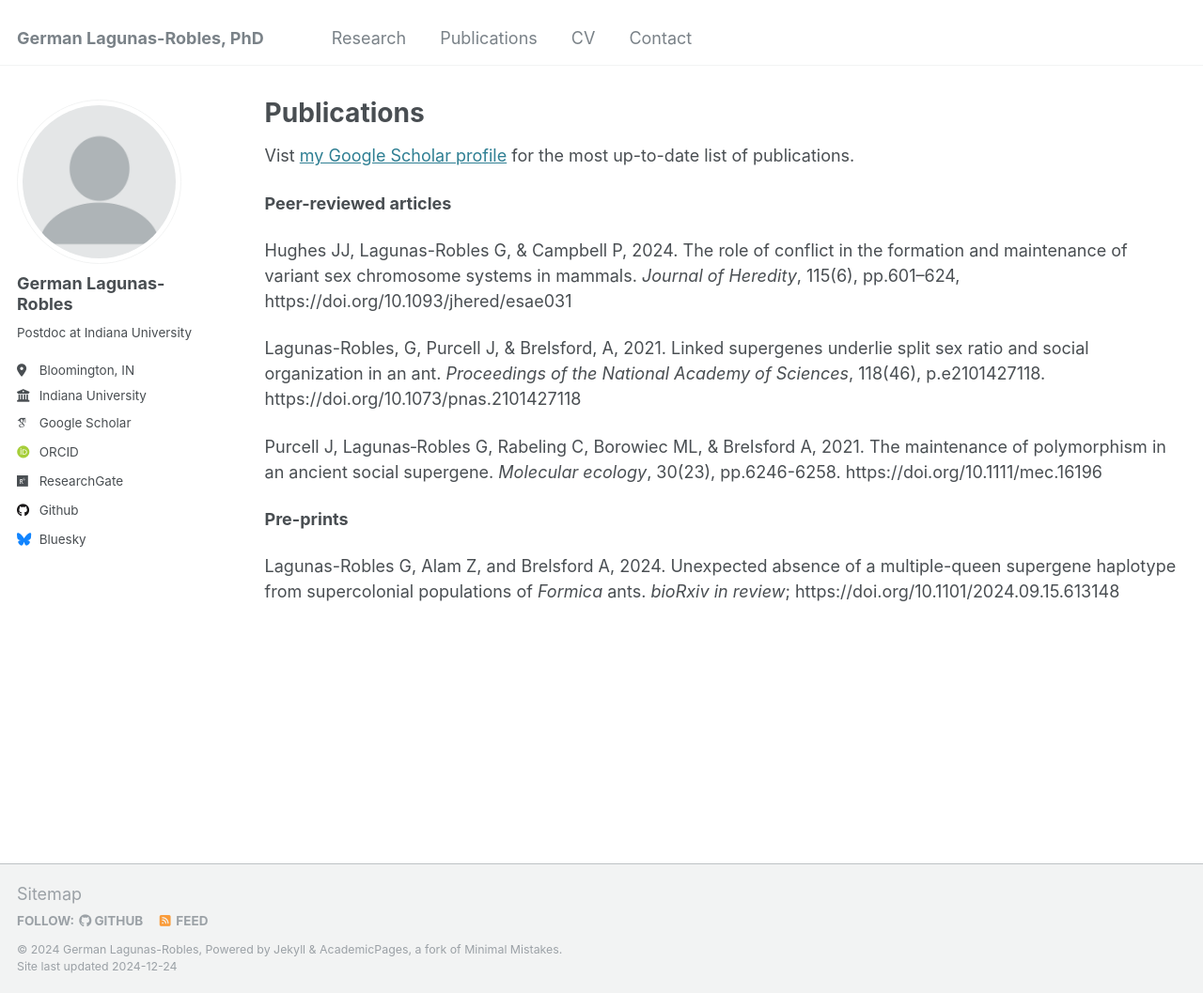
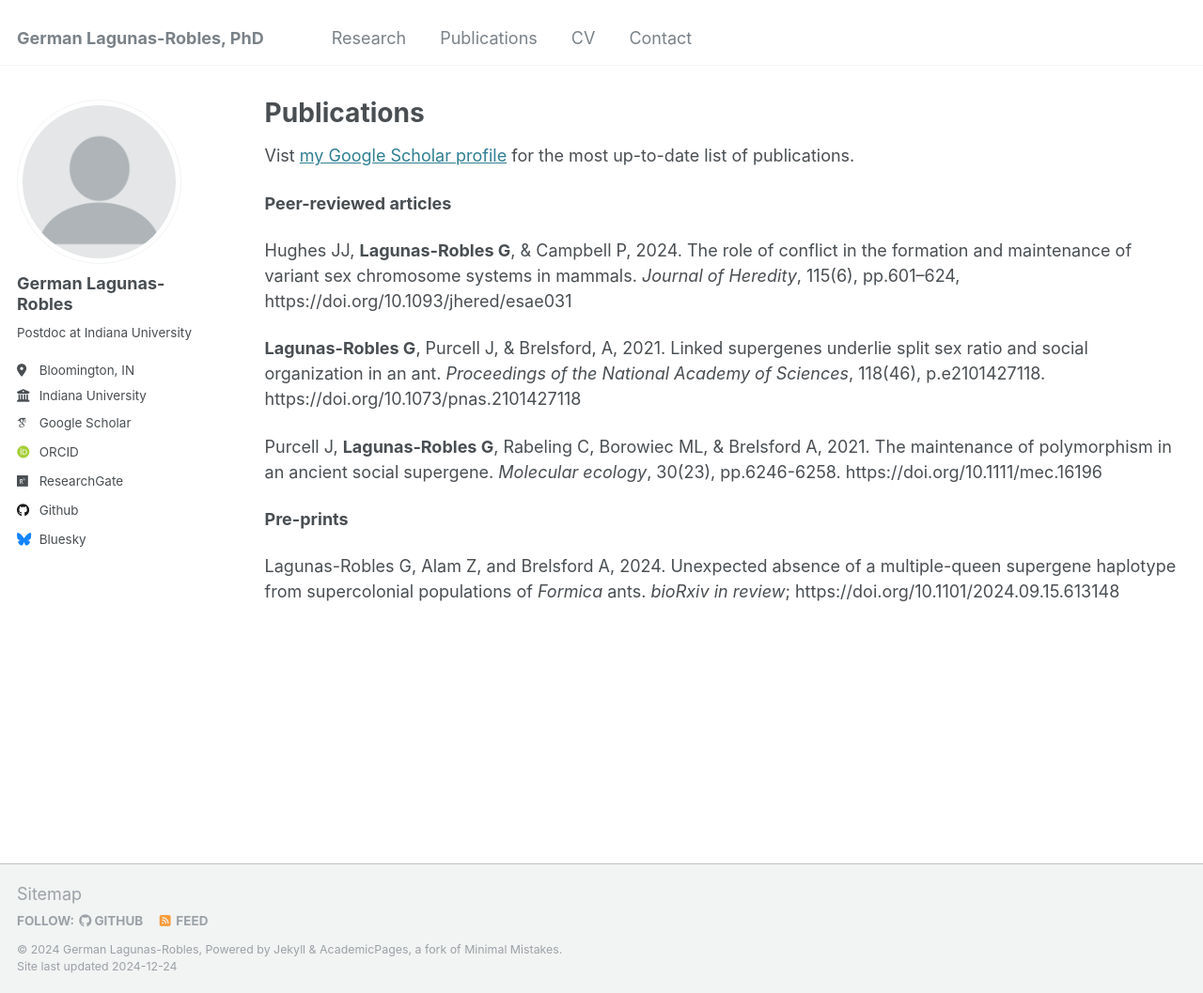
Before and after one commit to GLagunas-Robles/GLagunas-Robles.github.io, a Jekyll site: the page built from _pages/publications.md, in a window 1280 px wide and 1057 px high. Shown: the whole window at 94% size. Built offline with Jekyll 4.4.1, drawn with Linux system fonts in a browser that asks for light colours; some web fonts are replaced.

```diff
--- a/_pages/publications.md
+++ b/_pages/publications.md
@@ -9,12 +9,14 @@ Vist <a href="https://scholar.google.com/citations?user=fPlSsrAAAAAJ&hl=en" targ
 
 **Peer-reviewed articles**
 
-Hughes JJ, Lagunas-Robles G, & Campbell P, 2024. The role of conflict in the formation and maintenance of variant sex chromosome systems in mammals. _Journal of Heredity_, 115(6), pp.601–624, https://doi.org/10.1093/jhered/esae031
 
-Lagunas-Robles, G, Purcell J, & Brelsford, A, 2021. Linked supergenes underlie split sex ratio and social organization in an ant. _Proceedings of the National Academy of Sciences_, 118(46), p.e2101427118. https://doi.org/10.1073/pnas.2101427118
+Hughes JJ, **Lagunas-Robles G**, & Campbell P, 2024. The role of conflict in the formation and maintenance of variant sex chromosome systems in mammals. _Journal of Heredity_, 115(6), pp.601–624, https://doi.org/10.1093/jhered/esae031
 
-Purcell J, Lagunas‐Robles G, Rabeling C, Borowiec ML, & Brelsford A, 2021. The maintenance of polymorphism in an ancient social supergene. _Molecular ecology_, 30(23), pp.6246-6258. https://doi.org/10.1111/mec.16196
+**Lagunas-Robles G**, Purcell J, & Brelsford, A, 2021. Linked supergenes underlie split sex ratio and social organization in an ant. _Proceedings of the National Academy of Sciences_, 118(46), p.e2101427118. https://doi.org/10.1073/pnas.2101427118
+
+Purcell J, **Lagunas‐Robles G**, Rabeling C, Borowiec ML, & Brelsford A, 2021. The maintenance of polymorphism in an ancient social supergene. _Molecular ecology_, 30(23), pp.6246-6258. https://doi.org/10.1111/mec.16196
 
 **Pre-prints**
 
+
 Lagunas-Robles G, Alam Z, and Brelsford A, 2024. Unexpected absence of a multiple-queen supergene haplotype from supercolonial populations of _Formica_ ants. _bioRxiv_ _in review_; https://doi.org/10.1101/2024.09.15.613148
```
